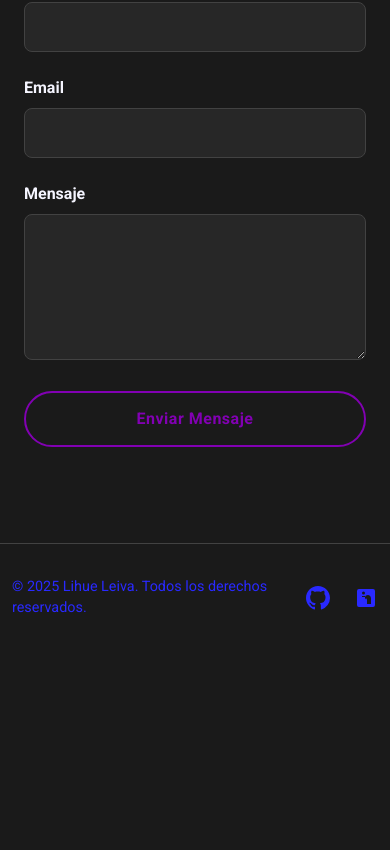
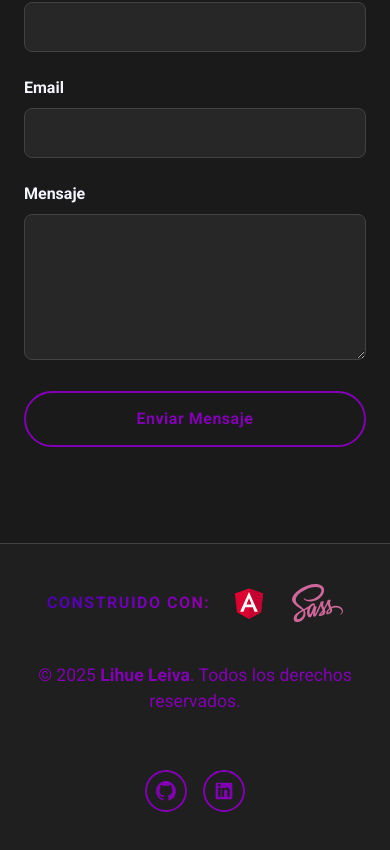
Before and after one commit to lihueleiva/lihueleiva-dev-portfolio, an Angular app: page / in a window 390 px wide. Shown: the part 6544-7394 px from the top of the page. Before the commit the page ends 7195 px from the top, so only its background shows below. Built offline with nearby package versions, Linux system fonts and the light colour scheme.

Commit message:
refactor : 11 - footer - responsive design and styles check

```diff
--- a/src/app/components/footer/footer.html
+++ b/src/app/components/footer/footer.html
@@ -1,14 +1,27 @@
 <footer class="footer">
   <div class="footer__container container">
-    <p class="footer__copyright">
-      &copy; 2025 Lihue Leiva. Todos los derechos reservados.
-    </p>
+    <div class="footer__tech">
+      <span class="footer__tech-label">Construido con:</span>
+      <div class="footer__tech-icons">
+        <a href="https://angular.io/" target="_blank" rel="noopener noreferrer" title="Angular" class="tech-icon tech-icon--angular">
+          <img src="assets/logos/Angular_full_color_logo.svg" alt="Logo de Angular" />
+        </a>
+        <a href="https://sass-lang.com/" target="_blank" rel="noopener noreferrer" title="Sass" class="tech-icon tech-icon--scss">
+          <img src="assets/logos/Sass_Logo_Color.svg" alt="Logo de Sass" />
+        </a>
+      </div>
+    </div>
+
+    <div class="footer__copyright">
+      <p>&copy; 2025 <a (click)="scrollToTop()" class="footer__nav-link">Lihue Leiva</a>. Todos los derechos reservados.</p>
+    </div>
+
     <div class="footer__socials">
-      <a href="https://github.com/tu-usuario" target="_blank" aria-label="GitHub">
+      <a href="https://github.com/lihueleiva" target="_blank" aria-label="GitHub">
         <svg xmlns="http://www.w3.org/2000/svg" viewBox="0 0 16 16"><path d="M8 0C3.6 0 0 3.6 0 8c0 3.5 2.3 6.5 5.5 7.6.4.1.5-.2.5-.4v-1.4c-2.2.5-2.7-1-2.7-1-.4-1-.9-1.2-.9-1.2-.7-.5.1-.5.1-.5.8.1 1.2.8 1.2.8.7 1.2 1.9.9 2.3.7.1-.5.3-.9.5-1.1-1.8-.2-3.7-.9-3.7-4 0-.9.3-1.6.8-2.2-.1-.2-.4-1 .1-2.1 0 0 .7-.2 2.2.8.6-.2 1.3-.3 2-.3s1.4.1 2 .3c1.5-1 2.2-.8 2.2-.8.5 1.2.2 1.9.1 2.1.5.6.8 1.3.8 2.2 0 3.1-1.9 3.8-3.7 4 .3.3.6.8.6 1.5v2.2c0 .2.1.5.5.4A8 8 0 0016 8c0-4.4-3.6-8-8-8z"/></svg>
       </a>
-      <a href="https://linkedin.com/in/tu-usuario" target="_blank" aria-label="LinkedIn">
-        <svg xmlns="http://www.w3.org/2000/svg" viewBox="0 0 24 24"><path d="M19 3a2 2 0 012 2v14a2 2 0 01-2 2H5a2 2 0 01-2-2V5a2 2 0 012-2h14zm-8 15v-7h-3v7h3zM9.5 8.5A1.5 1.5 0 108 7a1.5 1.5 0 001.5 1.5zm4.5 9.5h3V12.7c0-2.5-1.4-3.7-3.1-3.7-1.4 0-2.4 1-2.9 1.9V10h-3v8h3v-4c0-.7.3-1.4 1-1.4.7 0 1 .7 1 1.4v4z"/></svg>
+      <a href="https://www.linkedin.com/in/lihueleiva-670a3330a/" target="_blank" aria-label="LinkedIn">
+        <svg xmlns="http://www.w3.org/2000/svg" viewBox="0 0 24 24"><path d="M20.5 2h-17A1.5 1.5 0 0 0 2 3.5v17A1.5 1.5 0 0 0 3.5 22h17a1.5 1.5 0 0 0 1.5-1.5v-17A1.5 1.5 0 0 0 20.5 2ZM8 19H5V8h3v11ZM6.5 6.73c-.97 0-1.75-.79-1.75-1.76S5.53 3.2 6.5 3.2s1.75.78 1.75 1.76-.78 1.77-1.75 1.77ZM19 19h-3v-5.6c0-1.33-.03-3.04-1.85-3.04-1.85 0-2.13 1.44-2.13 2.94V19h-3V8h3v1.39h.04c.42-.79 1.44-1.63 3.01-1.63 3.22 0 3.81 2.12 3.81 4.87V19Z"/></svg>
       </a>
     </div>
   </div>
--- a/src/app/components/footer/footer.scss
+++ b/src/app/components/footer/footer.scss
@@ -2,40 +2,171 @@
 @use '../../variables' as styles;
 
 .footer {
-  background-color: styles.$dark;
+  background-color: color.adjust(styles.$dark, $lightness: 2%);
   border-top: 1px solid styles.$secondary;
-  padding: 2rem 0;
+  padding: 2.5rem 1.5rem;
 
   &__container {
-    display: flex;
-    justify-content: space-between;
+    display: grid;
+    grid-template-columns: 1fr auto 1fr;
     align-items: center;
+    gap: 2rem;
+
+    @media (max-width: 992px) {
+      grid-template-columns: 1fr;
+      justify-content: center;
+      gap: 2.5rem;
+    }
   }
 
   &__copyright {
     margin: 0;
-    color: color.adjust(styles.$light, $lightness: -40%);
-    font-size: 0.9rem;
+    color: #8200b3;
+    font-size: 1.1rem;
+    text-align: center;
+    justify-self: center;
+  }
+
+  &__nav-link {
+    color: #8200b3;
+    font-weight: 700;
+    text-decoration: none;
+    transition: color 0.3s ease;
+
+    &:hover {
+      color: #ac007e;
+    }
+  }
+
+  &__tech {
+    display: flex;
+    align-items: center;
+    gap: 1.25rem;
+    justify-self: start;
+    margin-left: -1.5rem;
+  }
+
+  &__tech-label {
+    font-size: 1rem;
+    font-weight: 700;
+    text-transform: uppercase;
+    letter-spacing: 1.5px;
+    background: linear-gradient(120deg, #b1006a, #8200b3, #4a00b3, #8200b3, #b1006a);
+    -webkit-background-clip: text;
+    background-clip: text;
+    color: transparent;
+    background-size: 300% 300%;
+    animation: gradient-flow 15s ease-in-out infinite;
+  }
+
+  &__tech-icons {
+    display: flex;
+    align-items: center;
+    gap: 1.5rem;
+
+    .tech-icon {
+      display: flex;
+      align-items: center;
+      transition: transform 0.3s ease, filter 0.3s ease;
+
+      img {
+        height: 38px;
+        width: auto;
+      }
+
+      &:hover {
+        transform: translateY(-4px) scale(1.05);
+      }
+    }
+
+    .tech-icon--angular:hover {
+      filter: drop-shadow(0 4px 10px rgba(221, 0, 49, 0.5));
+    }
+
+    .tech-icon--scss:hover {
+      filter: drop-shadow(0 4px 10px rgba(207, 100, 154, 0.6));
+    }
   }
 
   &__socials {
     display: flex;
-    gap: 1.5rem;
+    gap: 1rem;
+    justify-self: end;
 
     a {
-      color: color.adjust(styles.$light, $lightness: -40%);
-      transition: all 0.3s ease;
+      display: flex;
+      justify-content: center;
+      align-items: center;
+      width: 42px;
+      height: 42px;
+      border-radius: 50%;
+      color: #8200b3;
+      border: 2px solid #8200b3;
+      background: transparent;
+      position: relative;
+      overflow: hidden;
+      transition: color 0.4s ease-in-out;
+      z-index: 1;
+
+      &::before {
+        content: '';
+        position: absolute;
+        top: 0;
+        left: 0;
+        width: 100%;
+        height: 100%;
+        background: linear-gradient(90deg, #b1006a, #8200b3, #4a00b3);
+        clip-path: circle(0% at 50% 50%);
+        transition: clip-path 0.5s cubic-bezier(0.7, 0, 0.2, 1);
+        z-index: -1;
+      }
 
       &:hover {
-        color: styles.$primary;
-        transform: translateY(-3px);
+        color: styles.$light;
+        border-color: transparent;
+
+        &::before {
+          clip-path: circle(75% at 50% 50%);
+        }
       }
 
       svg {
-        width: 24px;
-        height: 24px;
+        width: 20px;
+        height: 20px;
         fill: currentColor;
       }
     }
   }
 }
+
+@media (max-width: 992px) {
+  .footer {
+    &__container {
+      grid-template-columns: 1fr;
+      gap: 2.5rem;
+    }
+
+    &__tech,
+    &__socials {
+      justify-self: center;
+    }
+
+    &__tech {
+      margin-left: 0;
+    }
+  }
+}
+
+@keyframes gradient-flow {
+  0% {
+    background-position: 0% 50%;
+  }
+
+  50% {
+    background-position: 100% 50%;
+  }
+
+  100% {
+    background-position: 0% 50%;
+  }
+}
--- a/src/app/components/footer/footer.ts
+++ b/src/app/components/footer/footer.ts
@@ -9,4 +9,11 @@ import { Component } from '@angular/core';
 })
 export class FooterComponent {
 
+  public scrollToTop(): void {
+    window.scrollTo({
+      top: 0,
+      behavior: 'smooth'
+    });
+  }
+
 }
```
Also changed, not shown: src/assets/logos/Angular_full_color_logo.svg (added), src/assets/logos/Sass_Logo_Color.svg (added).
